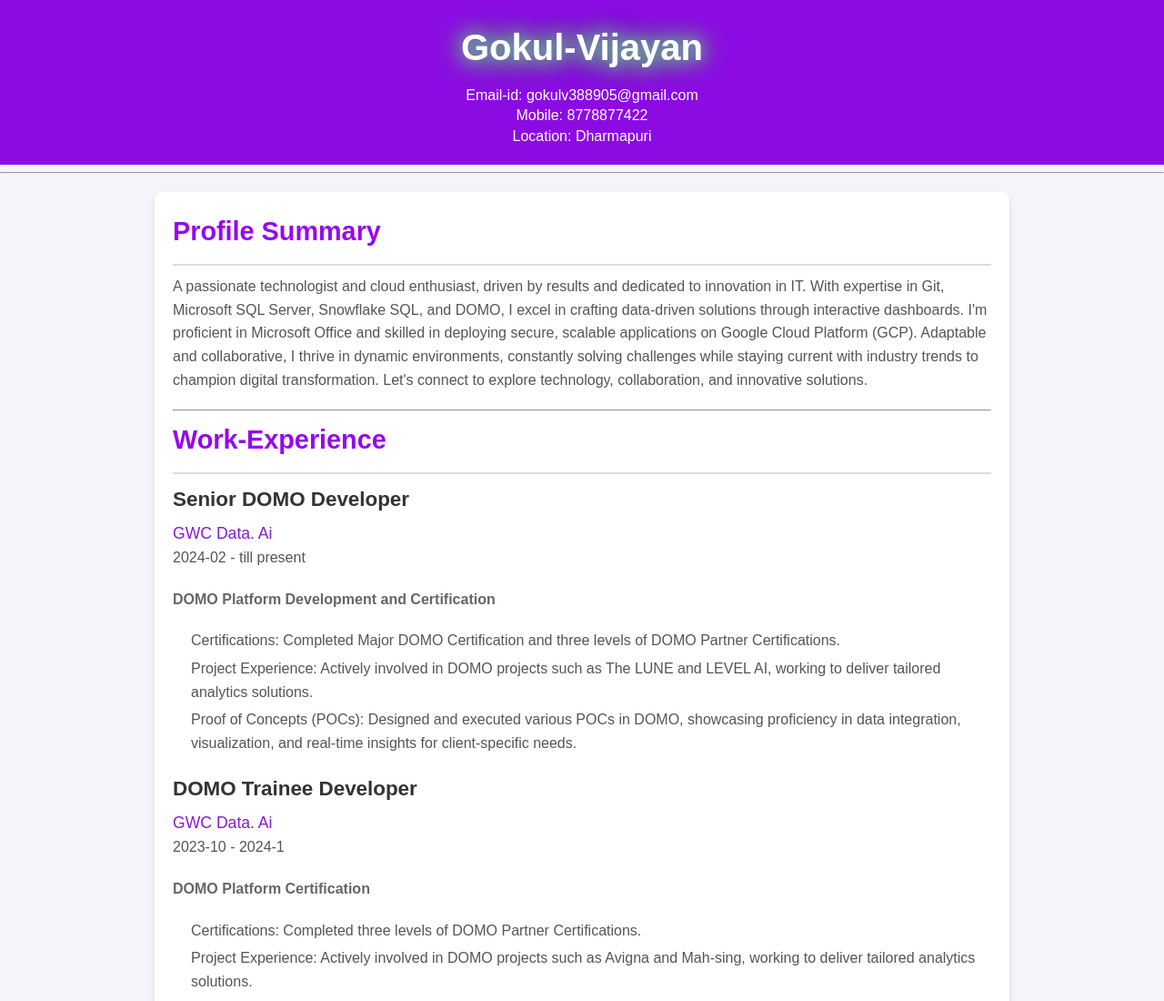
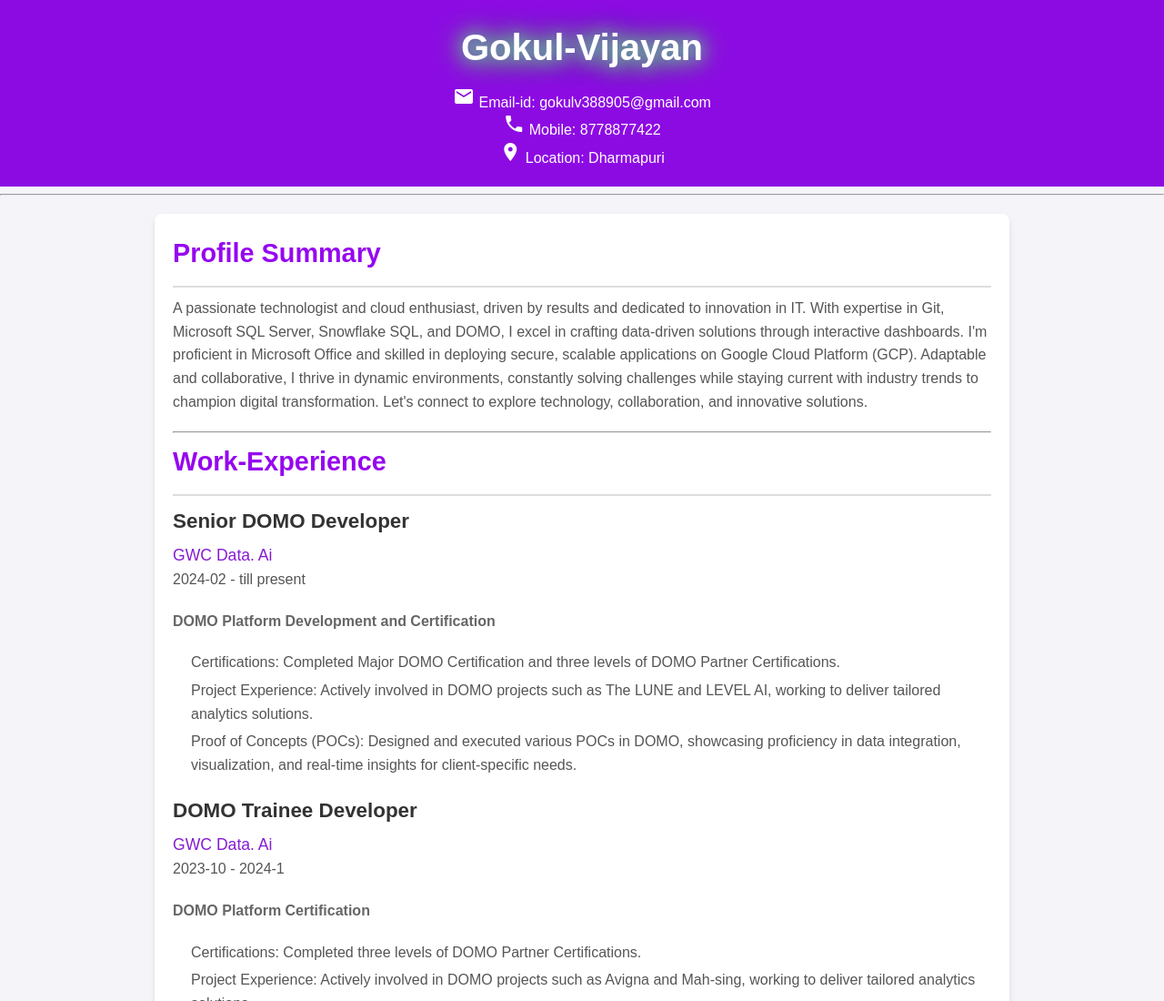
Before and after one commit to GokulV2795/My-First-Project, a plain HTML site: page index.html in a window 1280 px wide. Shown: the top 1100 px of the page at 91% size. Drawn offline with Linux system fonts and the light colour scheme.

Commit message:
Modified

```diff
--- a/index.html
+++ b/index.html
@@ -4,12 +4,18 @@
     <meta charset="UTF-8">
     <meta name="viewport" content="width=device-width, initial-scale=1.0">
     <title>My Resume</title>
+    <link rel="icon" type="image/x-icon" href="favicon.ico">
+    <link href="https://fonts.googleapis.com/icon?family=Material+Icons" rel="stylesheet">
     <link rel="stylesheet" href="style.css">
 </head>
 <body>
   <header>
     <h1>Gokul-Vijayan</h1>
-    <p> Email-id: gokulv388905@gmail.com <br>Mobile: 8778877422 <br>Location: Dharmapuri</p>
+    <p>
+      <span class="material-icons">email</span> Email-id: gokulv388905@gmail.com <br>
+      <span class="material-icons">phone</span> Mobile: 8778877422 <br>
+      <span class="material-icons">location_on</span> Location: Dharmapuri
+    </p>
   </header>
   <hr>
   <main>
```
Also changed, not shown: android-chrome-192x192.png (added), android-chrome-512x512.png (added), apple-touch-icon.png (added), favicon-16x16.png (added), favicon-32x32.png (added), favicon.ico (added), site.webmanifest (added).
